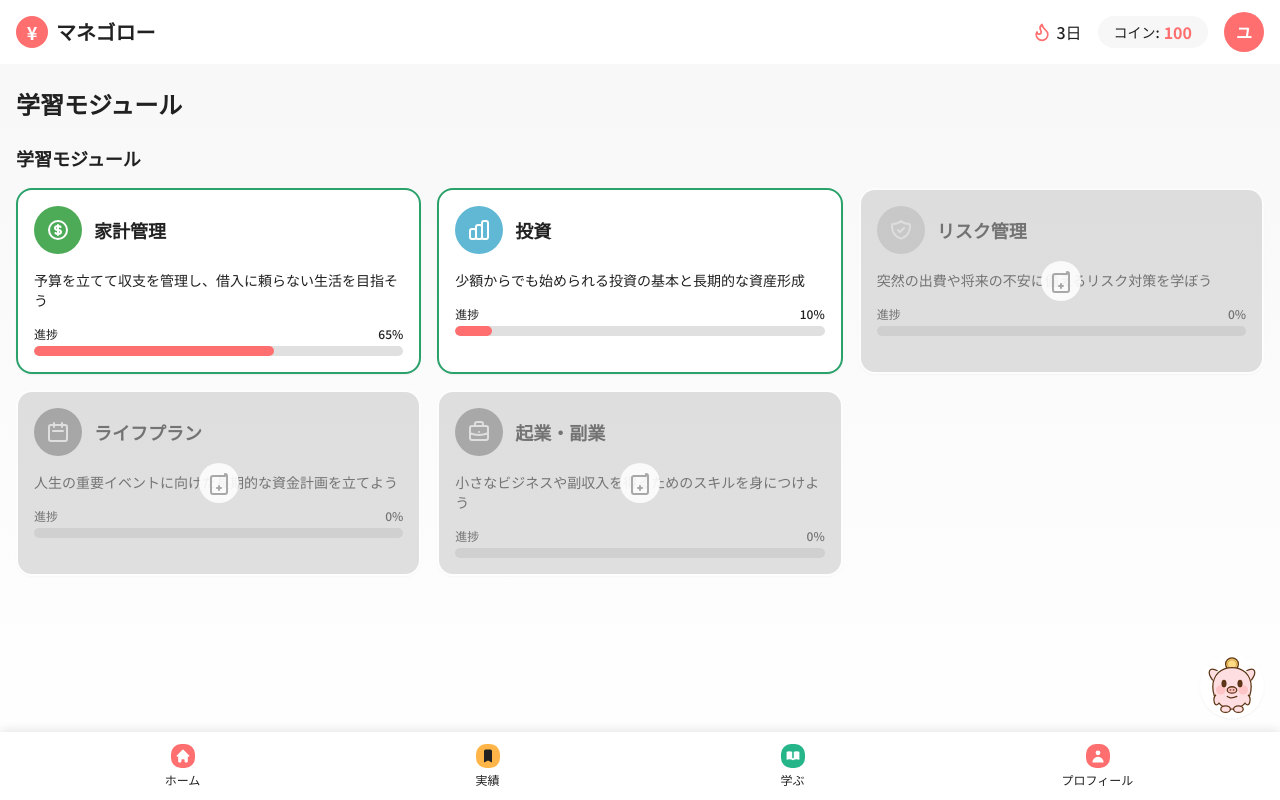
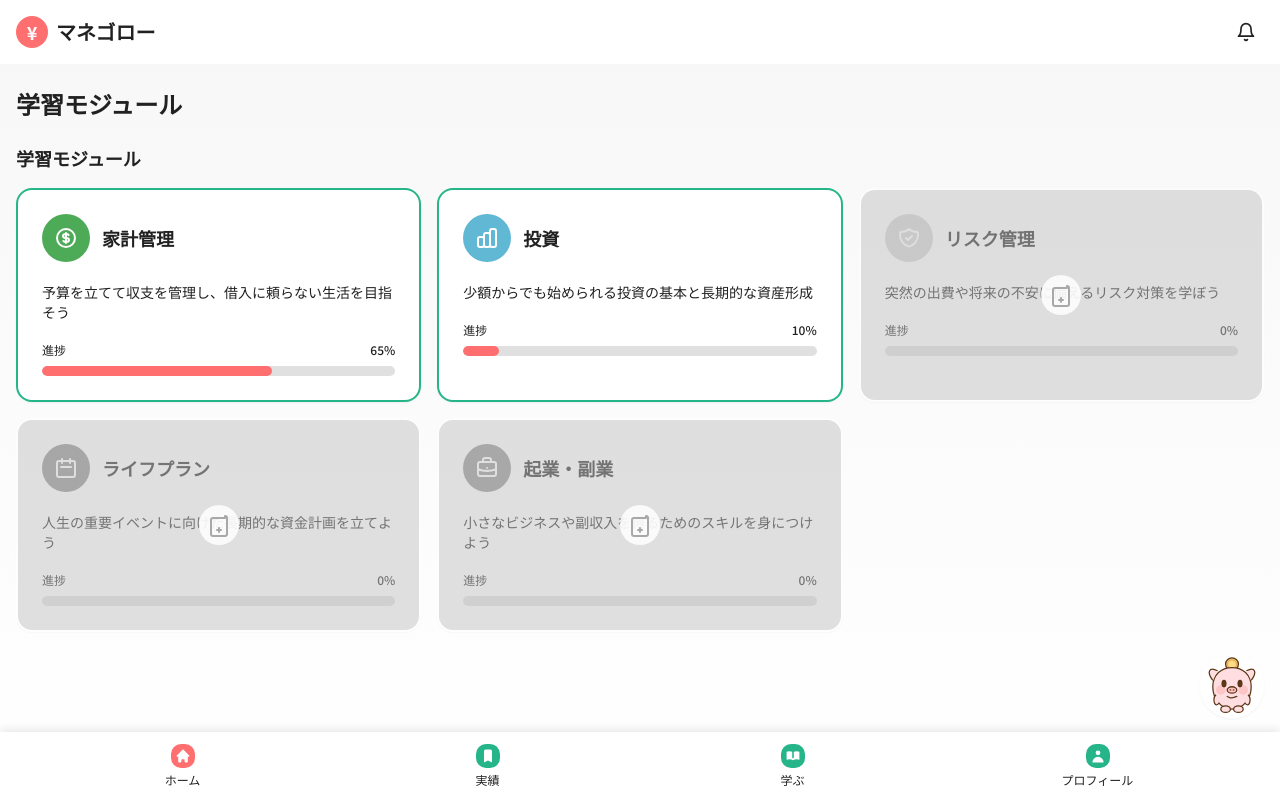
Before and after one commit to 0821Kaho/money-grow-together, a React (Vite) app: page /modules in a window 1280 px wide. Built offline with nearby package versions, Linux system fonts and the light colour scheme.

Commit message:
Refactor: Apply design and UX updates
- Reduced color palette.
- Unified button styles.
- Improved top KPI display.
- Updated card padding.
- Modified progress bar colors.
- Standardized achievement badge.
- Adjusted navigation label size.
- Added section separators.
- Checked WCAG AA contrast.

```diff
--- a/src/components/home/AchievementPreview.tsx
+++ b/src/components/home/AchievementPreview.tsx
@@ -28,7 +28,7 @@ const AchievementPreview = () => {
 
   return (
     <motion.div
-      className="mb-8 rounded-xl bg-white p-5 shadow-sm"
+      className="mb-8 rounded-xl bg-white p-6 shadow-sm"
       initial={{ y: 20, opacity: 0 }}
       animate={{ y: 0, opacity: 1 }}
       transition={{ delay: 0.4, duration: 0.5 }}
@@ -43,13 +43,13 @@ const AchievementPreview = () => {
         </button>
       </div>
 
-      <div className="flex gap-4 overflow-x-auto pb-2">
+      <div className="flex gap-5 overflow-x-auto pb-2">
         {achievements.map((achievement) => (
           <div
             key={achievement.id}
             className="flex min-w-[110px] flex-col items-center"
           >
-            <div className="achievement-badge mb-2">
+            <div className="achievement-badge mb-2 bg-game-secondary">
               <div className="achievement-badge-inner">
                 <span className="text-2xl">{achievement.icon}</span>
               </div>
--- a/src/components/layout/GameLayout.tsx
+++ b/src/components/layout/GameLayout.tsx
@@ -2,8 +2,7 @@
 import { useState } from "react";
 import { useNavigate, useLocation } from "react-router-dom";
 import { motion } from "framer-motion";
-import { Flame } from "lucide-react";
-import ProfileButton from "../ui/ProfileButton";
+import { Bell } from "lucide-react";
 import ModuleProgress from "../ui/ModuleProgress";
 import MascotCharacter from "../mascot/MascotCharacter";
 import { useToast } from "@/hooks/use-toast";
@@ -36,7 +35,7 @@ const GameLayout = ({ children, showNav = true, currentModule }: GameLayoutProps
       animate={{ opacity: 1 }}
       transition={{ duration: 0.5 }}
     >
-      {/* Header */}
+      {/* Header - Simplified with logo on left and bell on right */}
       <header className="sticky top-0 z-30 bg-white">
         <div className="container mx-auto flex h-16 items-center justify-between px-4">
           <div
@@ -50,33 +49,32 @@ const GameLayout = ({ children, showNav = true, currentModule }: GameLayoutProps
           </div>
 
           <div className="flex items-center gap-4">
-            {/* Streak counter */}
-            <div className="flex items-center gap-1">
-              <Flame className="h-5 w-5 text-game-primary" />
-              <span className="font-medium text-game-dark">3日</span>
-            </div>
-
-            {/* Coins display */}
-            <div className="flex items-center gap-1 rounded-full bg-game-light px-4 py-1">
-              <span className="text-sm font-medium text-game-dark">コイン:</span>
-              <span className="font-bold text-game-primary">{coins}</span>
-            </div>
-            <ProfileButton />
+            {/* Bell notification icon */}
+            <button
+              onClick={() => toast({
+                title: "お知らせ",
+                description: "新しいお知らせはありません",
+              })}
+              className="flex h-9 w-9 items-center justify-center rounded-full hover:bg-game-light"
+            >
+              <Bell className="h-5 w-5 text-game-dark" />
+            </button>
           </div>
         </div>
       </header>
 
       {/* Content */}
       <main className="container mx-auto px-4 py-6">
+        {/* Section divider with light gray background */}
         {currentModule !== undefined && (
-          <div className="mb-6">
+          <div className="mb-6 rounded-lg bg-game-light p-4">
             <ModuleProgress currentModule={currentModule} />
           </div>
         )}
         {children}
       </main>
 
-      {/* Bottom Navigation */}
+      {/* Bottom Navigation - Improved with larger text size */}
       {showNav && (
         <nav className="fixed bottom-0 left-0 z-30 w-full bg-white shadow-[0_-2px_10px_rgba(0,0,0,0.1)]">
           <div className="container mx-auto grid grid-cols-4 gap-1">
@@ -89,21 +87,21 @@ const GameLayout = ({ children, showNav = true, currentModule }: GameLayoutProps
                   <path d="M10.707 2.293a1 1 0 00-1.414 0l-7 7a1 1 0 001.414 1.414L4 10.414V17a1 1 0 001 1h2a1 1 0 001-1v-2a1 1 0 011-1h2a1 1 0 011 1v2a1 1 0 001 1h2a1 1 0 001-1v-6.586l.293.293a1 1 0 001.414-1.414l-7-7z" />
                 </svg>
               </div>
-              <span className="mt-1 text-xs font-medium">ホーム</span>
+              <span className="mt-1 text-xs font-medium text-[12px]">ホーム</span>
             </button>
             <button
               onClick={() => navigate('/achievements')}
               className="flex flex-col items-center justify-center p-3 hover:text-game-primary"
             >
-              <div className="h-6 w-6 rounded-md bg-game-accent text-game-dark flex items-center justify-center">
+              <div className="h-6 w-6 rounded-md bg-game-secondary text-white flex items-center justify-center">
                 <svg xmlns="http://www.w3.org/2000/svg" className="h-4 w-4" viewBox="0 0 20 20" fill="currentColor">
                   <path d="M5 4a2 2 0 012-2h6a2 2 0 012 2v14l-5-2.5L5 18V4z" />
                 </svg>
               </div>
-              <span className="mt-1 text-xs font-medium">実績</span>
+              <span className="mt-1 text-xs font-medium text-[12px]">実績</span>
             </button>
             <button
-              onClick={() => navigate('/learn')}
+              onClick={() => navigate('/modules')}
               className="flex flex-col items-center justify-center p-3 hover:text-game-primary"
             >
               <div className="h-6 w-6 rounded-md bg-game-secondary text-white flex items-center justify-center">
@@ -111,18 +109,18 @@ const GameLayout = ({ children, showNav = true, currentModule }: GameLayoutProps
                   <path d="M9 4.804A7.968 7.968 0 005.5 4c-1.255 0-2.443.29-3.5.804v10A7.969 7.969 0 015.5 14c1.669 0 3.218.51 4.5 1.385A7.962 7.962 0 0114.5 14c1.255 0 2.443.29 3.5.804v-10A7.968 7.968 0 0014.5 4c-1.255 0-2.443.29-3.5.804V12a1 1 0 11-2 0V4.804z" />
                 </svg>
               </div>
-              <span className="mt-1 text-xs font-medium">学ぶ</span>
+              <span className="mt-1 text-xs font-medium text-[12px]">学ぶ</span>
             </button>
             <button
               onClick={() => navigate('/profile')}
               className="flex flex-col items-center justify-center p-3 hover:text-game-primary"
             >
-              <div className="h-6 w-6 rounded-md bg-game-primary text-white flex items-center justify-center">
+              <div className="h-6 w-6 rounded-md bg-game-secondary text-white flex items-center justify-center">
                 <svg xmlns="http://www.w3.org/2000/svg" className="h-4 w-4" viewBox="0 0 20 20" fill="currentColor">
                   <path fillRule="evenodd" d="M10 9a3 3 0 100-6 3 3 0 000 6zm-7 9a7 7 0 1114 0H3z" clipRule="evenodd" />
                 </svg>
               </div>
-              <span className="mt-1 text-xs font-medium">プロフィール</span>
+              <span className="mt-1 text-xs font-medium text-[12px]">プロフィール</span>
             </button>
           </div>
         </nav>
--- a/src/components/modules/ModuleCard.tsx
+++ b/src/components/modules/ModuleCard.tsx
@@ -31,7 +31,7 @@ const ModuleCard = ({
   return (
     <div
       className={`module-card ${isLocked ? "locked" : ""} cursor-pointer`}
-      style={{ borderColor: isLocked ? "transparent" : "#2BA26B" }}
+      style={{ borderColor: isLocked ? "transparent" : "#25B589" }}
       onClick={handleClick}
     >
       {isLocked && (
@@ -55,7 +55,7 @@ const ModuleCard = ({
         </div>
       )}
 
-      <div className="mb-4 flex items-center gap-3">
+      <div className="mb-5 flex items-center gap-3">
         <div
           className="flex h-12 w-12 items-center justify-center rounded-full text-white"
           style={{ backgroundColor: color }}
@@ -65,18 +65,25 @@ const ModuleCard = ({
         <h3 className="text-lg font-semibold">{title}</h3>
       </div>
 
-      <p className="mb-4 text-sm text-game-dark">{description}</p>
+      <p className="mb-5 text-sm text-game-dark">{description}</p>
 
       <div className="mt-auto">
-        <div className="mb-1 flex justify-between">
+        <div className="mb-2 flex justify-between">
           <span className="text-xs font-medium">進捗</span>
           <span className="text-xs font-medium">{progress}%</span>
         </div>
         <div className="progress-bar">
-          <div
-            className="progress-bar-fill"
-            style={{ width: `${progress}%` }}
-          ></div>
+          {progress === 100 ? (
+            <div
+              className="progress-bar-fill-complete"
+              style={{ width: `${progress}%` }}
+            ></div>
+          ) : (
+            <div
+              className="progress-bar-fill"
+              style={{ width: `${progress}%` }}
+            ></div>
+          )}
         </div>
       </div>
     </div>
--- a/src/components/ui/badge.tsx
+++ b/src/components/ui/badge.tsx
@@ -16,8 +16,8 @@ const badgeVariants = cva(
         destructive:
           "border-transparent bg-destructive text-destructive-foreground hover:bg-destructive/80",
         outline: "text-foreground",
-        silver: "bg-[#C0C0C0] text-[#212121] border-transparent", // Metal silver badge
-        gold: "bg-[#FFD700] text-[#212121] border-transparent", // Gold badge
+        silver: "bg-[#C0C0C0] text-[#212121] border-transparent", // Higher contrast for silver badge
+        gold: "bg-[#FFD700] text-[#212121] border-transparent", // Gold badge with better contrast
       },
     },
     defaultVariants: {
--- a/src/components/ui/progress.tsx
+++ b/src/components/ui/progress.tsx
@@ -4,20 +4,27 @@ import * as ProgressPrimitive from "@radix-ui/react-progress"
 
 import { cn } from "@/lib/utils"
 
+interface ProgressProps extends React.ComponentPropsWithoutRef<typeof ProgressPrimitive.Root> {
+  indicatorClassName?: string;
+}
+
 const Progress = React.forwardRef<
   React.ElementRef<typeof ProgressPrimitive.Root>,
-  React.ComponentPropsWithoutRef<typeof ProgressPrimitive.Root>
->(({ className, value, ...props }, ref) => (
+  ProgressProps
+>(({ className, value, indicatorClassName, ...props }, ref) => (
   <ProgressPrimitive.Root
     ref={ref}
     className={cn(
-      "relative h-4 w-full overflow-hidden rounded-full bg-[#E0E0E0]", // Updated to match progress_remaining
+      "relative h-4 w-full overflow-hidden rounded-full bg-[#E0E0E0]", // Consistent gray background
       className
     )}
     {...props}
   >
     <ProgressPrimitive.Indicator
-      className="h-full w-full flex-1 bg-primary transition-all" // Updated to match progress_complete
+      className={cn(
+        "h-full w-full flex-1 bg-primary transition-all", // Default to primary color
+        indicatorClassName
+      )}
       style={{ transform: `translateX(-${100 - (value || 0)}%)` }}
     />
   </ProgressPrimitive.Root>
--- a/src/index.css
+++ b/src/index.css
@@ -128,7 +128,7 @@
   }
 
   .achievement-badge {
-    @apply relative flex h-20 w-20 items-center justify-center rounded-full bg-game-primary p-1;
+    @apply relative flex h-20 w-20 items-center justify-center rounded-full bg-game-secondary p-1;
   }
 
   .achievement-badge-inner {
@@ -136,7 +136,7 @@
   }
 
   .module-card {
-    @apply relative overflow-hidden rounded-2xl border-2 border-transparent bg-white p-4 shadow-sm transition-all duration-300 hover:border-game-secondary;
+    @apply relative overflow-hidden rounded-2xl border-2 border-transparent bg-white p-6 shadow-sm transition-all duration-300 hover:border-game-secondary;
   }
 
   .module-card.locked {
@@ -150,4 +150,8 @@
   .progress-bar-fill {
     @apply h-full rounded-full bg-primary transition-all duration-300 ease-out;
   }
+
+  .progress-bar-fill-complete {
+    @apply h-full rounded-full bg-[#FFD700] transition-all duration-300 ease-out;
+  }
 }
```
Also changed, not shown: src/components/ui/ModuleProgress.tsx (+8 -7 lines), src/pages/AchievementsPage.tsx (+7 -7 lines), src/pages/ProfilePage.tsx (+13 -14 lines), tailwind.config.ts (+7 -9 lines).
